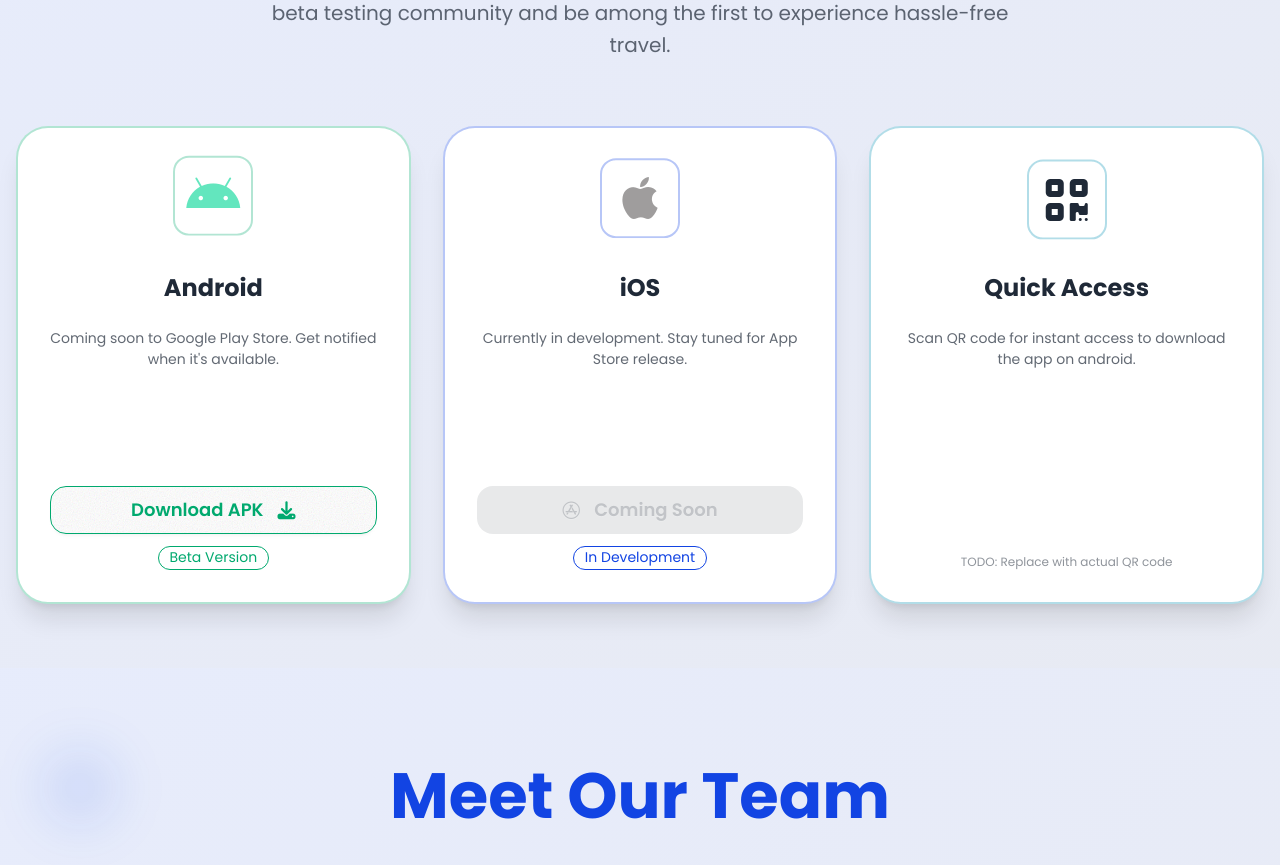
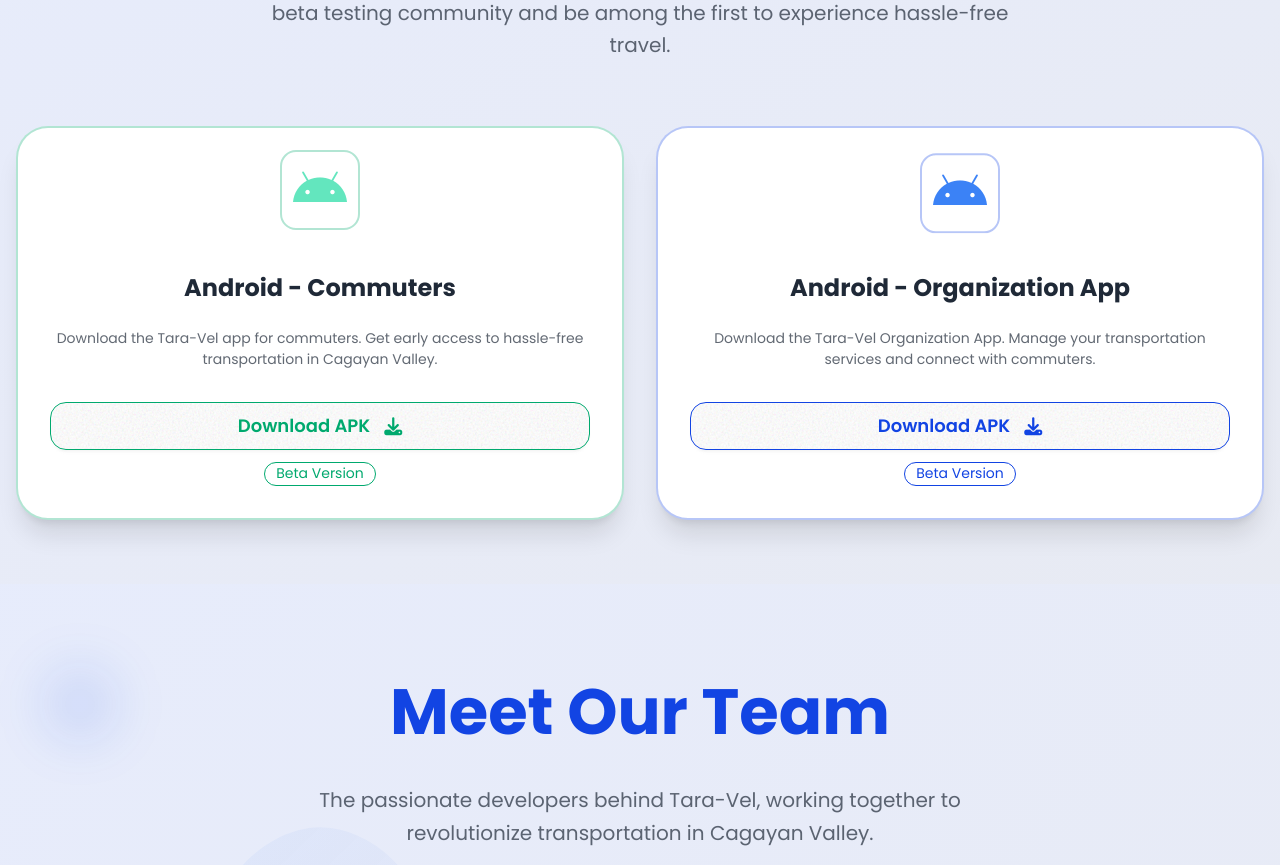
Before and after one commit to Arvss07/taravel-landing-page, a Next.js app: page / in a window 1280 px wide. Shown: the part 3320-4185 px from the top of the page. Built offline with nearby package versions, Linux system fonts and the light colour scheme.

Commit message:
Simplify download page

```diff
--- a/src/components/DownloadSection.js
+++ b/src/components/DownloadSection.js
@@ -31,24 +31,6 @@
       }
     );
 
-    // Animate QR code
-    gsap.fromTo('.qr-code',
-      {
-        scale: 0,
-        rotation: -180
-      },
-      {
-        scale: 1,
-        rotation: 0,
-        duration: 1.5,
-        ease: 'elastic.out(1, 0.75)',
-        scrollTrigger: {
-          trigger: '.qr-code',
-          start: 'top 85%'
-        }
-      }
-    );
-
       // Float animation for icons
       gsap.to('.download-icon', {
         y: -10,
@@ -76,10 +58,6 @@
               <stop offset="0%" stopColor="#10B981" stopOpacity="0.08"/>
               <stop offset="100%" stopColor="#059669" stopOpacity="0.04"/>
             </linearGradient>
-            <linearGradient id="qrGradient" x1="0%" y1="0%" x2="100%" y2="100%">
-              <stop offset="0%" stopColor="#8B5CF6" stopOpacity="0.08"/>
-              <stop offset="100%" stopColor="#7C3AED" stopOpacity="0.04"/>
-            </linearGradient>
           </defs>
         </svg>
 
@@ -102,21 +80,21 @@
         </div>
 
         {/* Download Grid */}
-        <div className="download-grid grid grid-cols-1 md:grid-cols-2 lg:grid-cols-3 gap-8 mb-16">
+        <div className="download-grid grid grid-cols-1 md:grid-cols-2 gap-8 mb-16">
 
-          {/* Android Download Card */}
+          {/* Android Commuters Download Card */}
           <div className="download-card card bg-base-100 shadow-xl hover:shadow-2xl transition-all duration-300 group border-2 border-success/30">
             <div className="card-body p-8 text-center">
               <div className="w-20 h-20 border-2 border-success/30 rounded-2xl flex items-center justify-center mx-auto mb-6 download-icon group-hover:scale-110 transition-transform">
                 <i className="fa-brands fa-android" style={{color: '#63E6BE', fontSize: '3rem'}}></i>
               </div>
-              <h3 className="text-2xl font-bold text-base-content mb-4">Android</h3>
+              <h3 className="text-2xl font-bold text-base-content mb-4">Android - Commuters</h3>
               <p className="text-base-content/70 mb-6">
-                Coming soon to Google Play Store. Get notified when it&apos;s available.
+                Download the Tara-Vel app for commuters. Get early access to hassle-free transportation in Cagayan Valley.
               </p>
               <div className="space-y-3">
                 <a
-                  href="https://youtu.be/dQw4w9WgXcQ?list=RDdQw4w9WgXcQ"
+                  href="#"
                   className="btn btn-lg w-full flex items-center justify-center border border-success text-success bg-transparent hover:bg-success hover:text-white transition-colors"
                   target="_blank"
                   rel="noopener noreferrer"
@@ -129,62 +107,27 @@
             </div>
           </div>
 
-          {/* iOS Download Card */}
+          {/* Android Organization App Download Card */}
           <div className="download-card card bg-base-100 shadow-xl hover:shadow-2xl transition-all duration-300 group border-2 border-primary/30">
             <div className="card-body p-8 text-center">
               <div className="w-20 h-20 border-2 border-primary/30 rounded-2xl flex items-center justify-center mx-auto mb-6 download-icon group-hover:scale-110 transition-transform">
-                <i className="fa-brands fa-apple" style={{color: '#9f9d9d', fontSize: '3rem'}}></i>
+                <i className="fa-brands fa-android" style={{color: '#3B82F6', fontSize: '3rem'}}></i>
               </div>
-              <h3 className="text-2xl font-bold text-base-content mb-4">iOS</h3>
+              <h3 className="text-2xl font-bold text-base-content mb-4">Android - Organization App</h3>
               <p className="text-base-content/70 mb-6">
-                Currently in development. Stay tuned for App Store release.
+                Download the Tara-Vel Organization App. Manage your transportation services and connect with commuters.
               </p>
               <div className="space-y-3">
-                <button className="btn btn-primary btn-lg w-full" disabled>
-                  <i className="fa-brands fa-app-store mr-2"></i>
-                  Coming Soon
-                </button>
-                <div className="badge badge-primary badge-outline">In Development</div>
-              </div>
-            </div>
-          </div>
-
-          {/* QR Code Card */}
-          <div className="download-card card bg-base-100 shadow-xl hover:shadow-2xl transition-all duration-300 group border-2 border-accent/30 md:col-span-2 lg:col-span-1">
-            <div className="card-body p-8 text-center">
-              <div className="w-20 h-20 border-2 border-accent/30 rounded-2xl flex items-center justify-center mx-auto mb-6 download-icon group-hover:scale-110 transition-transform">
-                <i className="fa-sharp fa-solid fa-qrcode" style={{fontSize: '3rem'}}></i>
-              </div>
-              <h3 className="text-2xl font-bold text-base-content mb-4">Quick Access</h3>
-              <p className="text-base-content/70 mb-6">
-                Scan QR code for instant access to download the app on android.
-              </p>
-
-              {/* QR Code Placeholder */}
-              <div className="qr-code bg-base-200 border-2 border-accent/30 rounded-2xl p-4 mx-auto mb-4 w-32 h-32 flex items-center justify-center">
-                <div className="grid grid-cols-4 gap-1 w-24 h-24">
-                  {/* QR Code Pattern Placeholder */}
-                  <div className="bg-base-content rounded-sm"></div>
-                  <div className="bg-base-300 rounded-sm"></div>
-                  <div className="bg-base-content rounded-sm"></div>
-                  <div className="bg-base-300 rounded-sm"></div>
-                  <div className="bg-base-300 rounded-sm"></div>
-                  <div className="bg-base-content rounded-sm"></div>
-                  <div className="bg-base-300 rounded-sm"></div>
-                  <div className="bg-base-content rounded-sm"></div>
-                  <div className="bg-base-content rounded-sm"></div>
-                  <div className="bg-base-300 rounded-sm"></div>
-                  <div className="bg-base-content rounded-sm"></div>
-                  <div className="bg-base-300 rounded-sm"></div>
-                  <div className="bg-base-300 rounded-sm"></div>
-                  <div className="bg-base-content rounded-sm"></div>
-                  <div className="bg-base-300 rounded-sm"></div>
-                  <div className="bg-base-content rounded-sm"></div>
-                </div>
-              </div>
-
-              <div className="text-xs text-base-content/50">
-                TODO: Replace with actual QR code
+                <a
+                  href="#"
+                  className="btn btn-lg w-full flex items-center justify-center border border-primary text-primary bg-transparent hover:bg-primary hover:text-white transition-colors"
+                  target="_blank"
+                  rel="noopener noreferrer"
+                >
+                  Download APK
+                  <i className="fas fa-download ml-2"></i>
+                </a>
+                <div className="badge badge-primary badge-outline">Beta Version</div>
               </div>
             </div>
           </div>
```
